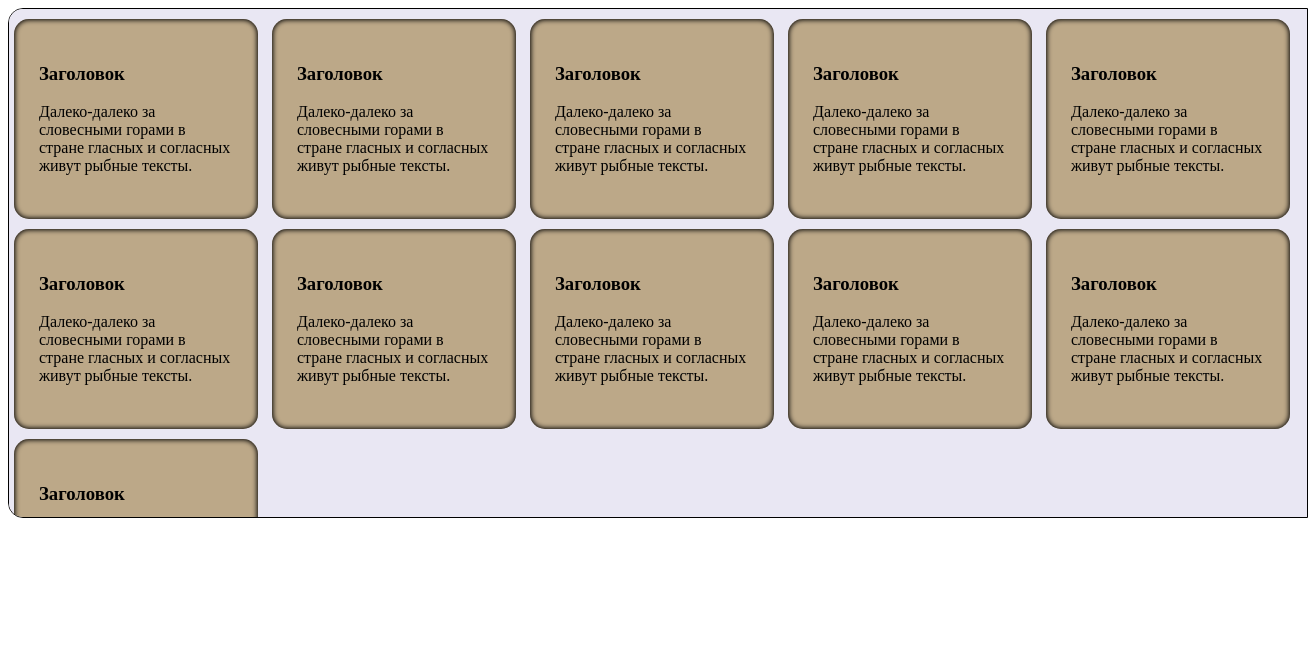
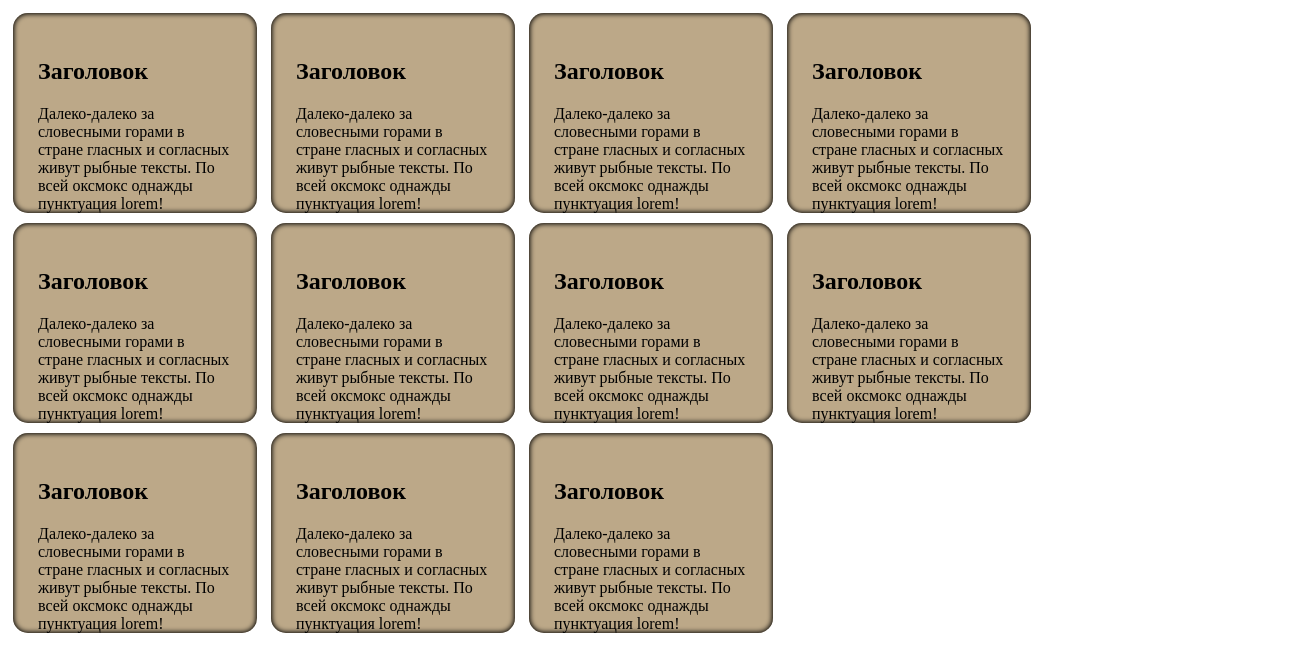
Before and after one commit to Fen1ksov/Home-Work-for-Aroken, a plain HTML site: page Home Work/Work4/index.html in a window 1280 px wide. Shown: the whole page, 1308 px wide, since content can reach past the window. Drawn offline with Linux system fonts and the light colour scheme.

Commit message:
Update index.html

```diff
--- a/Home Work/Work4/index.html
+++ b/Home Work/Work4/index.html
@@ -4,56 +4,67 @@
 <head>
     <meta charset="UTF-8">
     <meta name="viewport" content="width=device-width, initial-scale=1.0">
-    <title>Домашняя Работа 4</title>
-    <link rel="shortcut icon" href="box-logo.png" type="image/x-icon">
-    <link rel="stylesheet" href="css/style.css">
+    <title>Практика #4</title>
+    <link rel="shortcut icon" type="image/x-icon" href="box-logo.png">
+    <link href="./css/style.css" rel="stylesheet">
 </head>
 
 <body>
-    <div class="block">
+    <div class="container">
         <div class="inline">
-            <h3>Заголовок</h3>
-            Далеко-далеко за словесными горами в стране гласных и согласных живут рыбные тексты.
+            <h2>Заголовок</h2>
+            Далеко-далеко за словесными горами в стране гласных и согласных живут рыбные тексты. По всей оксмокс однажды
+            пунктуация lorem!
         </div>
         <div class="inline">
-            <h3>Заголовок</h3>
-            Далеко-далеко за словесными горами в стране гласных и согласных живут рыбные тексты.
+            <h2>Заголовок</h2>
+            Далеко-далеко за словесными горами в стране гласных и согласных живут рыбные тексты. По всей оксмокс однажды
+            пунктуация lorem!
         </div>
         <div class="inline">
-            <h3>Заголовок</h3>
-            Далеко-далеко за словесными горами в стране гласных и согласных живут рыбные тексты.
+            <h2>Заголовок</h2>
+            Далеко-далеко за словесными горами в стране гласных и согласных живут рыбные тексты. По всей оксмокс однажды
+            пунктуация lorem!
         </div>
         <div class="inline">
-            <h3>Заголовок</h3>
-            Далеко-далеко за словесными горами в стране гласных и согласных живут рыбные тексты.
+            <h2>Заголовок</h2>
+            Далеко-далеко за словесными горами в стране гласных и согласных живут рыбные тексты. По всей оксмокс однажды
+            пунктуация lorem!
         </div>
         <div class="inline">
-            <h3>Заголовок</h3>
-            Далеко-далеко за словесными горами в стране гласных и согласных живут рыбные тексты.
+            <h2>Заголовок</h2>
+            Далеко-далеко за словесными горами в стране гласных и согласных живут рыбные тексты. По всей оксмокс однажды
+            пунктуация lorem!
         </div>
         <div class="inline">
-            <h3>Заголовок</h3>
-            Далеко-далеко за словесными горами в стране гласных и согласных живут рыбные тексты.
+            <h2>Заголовок</h2>
+            Далеко-далеко за словесными горами в стране гласных и согласных живут рыбные тексты. По всей оксмокс однажды
+            пунктуация lorem!
         </div>
         <div class="inline">
-            <h3>Заголовок</h3>
-            Далеко-далеко за словесными горами в стране гласных и согласных живут рыбные тексты.
+            <h2>Заголовок</h2>
+            Далеко-далеко за словесными горами в стране гласных и согласных живут рыбные тексты. По всей оксмокс однажды
+            пунктуация lorem!
         </div>
         <div class="inline">
-            <h3>Заголовок</h3>
-            Далеко-далеко за словесными горами в стране гласных и согласных живут рыбные тексты.
+            <h2>Заголовок</h2>
+            Далеко-далеко за словесными горами в стране гласных и согласных живут рыбные тексты. По всей оксмокс однажды
+            пунктуация lorem!
         </div>
         <div class="inline">
-            <h3>Заголовок</h3>
-            Далеко-далеко за словесными горами в стране гласных и согласных живут рыбные тексты.
+            <h2>Заголовок</h2>
+            Далеко-далеко за словесными горами в стране гласных и согласных живут рыбные тексты. По всей оксмокс однажды
+            пунктуация lorem!
         </div>
         <div class="inline">
-            <h3>Заголовок</h3>
-            Далеко-далеко за словесными горами в стране гласных и согласных живут рыбные тексты.
+            <h2>Заголовок</h2>
+            Далеко-далеко за словесными горами в стране гласных и согласных живут рыбные тексты. По всей оксмокс однажды
+            пунктуация lorem!
         </div>
         <div class="inline">
-            <h3>Заголовок</h3>
-            Далеко-далеко за словесными горами в стране гласных и согласных живут рыбные тексты.
+            <h2>Заголовок</h2>
+            Далеко-далеко за словесными горами в стране гласных и согласных живут рыбные тексты. По всей оксмокс однажды
+            пунктуация lorem!
         </div>
     </div>
 </body>
```
